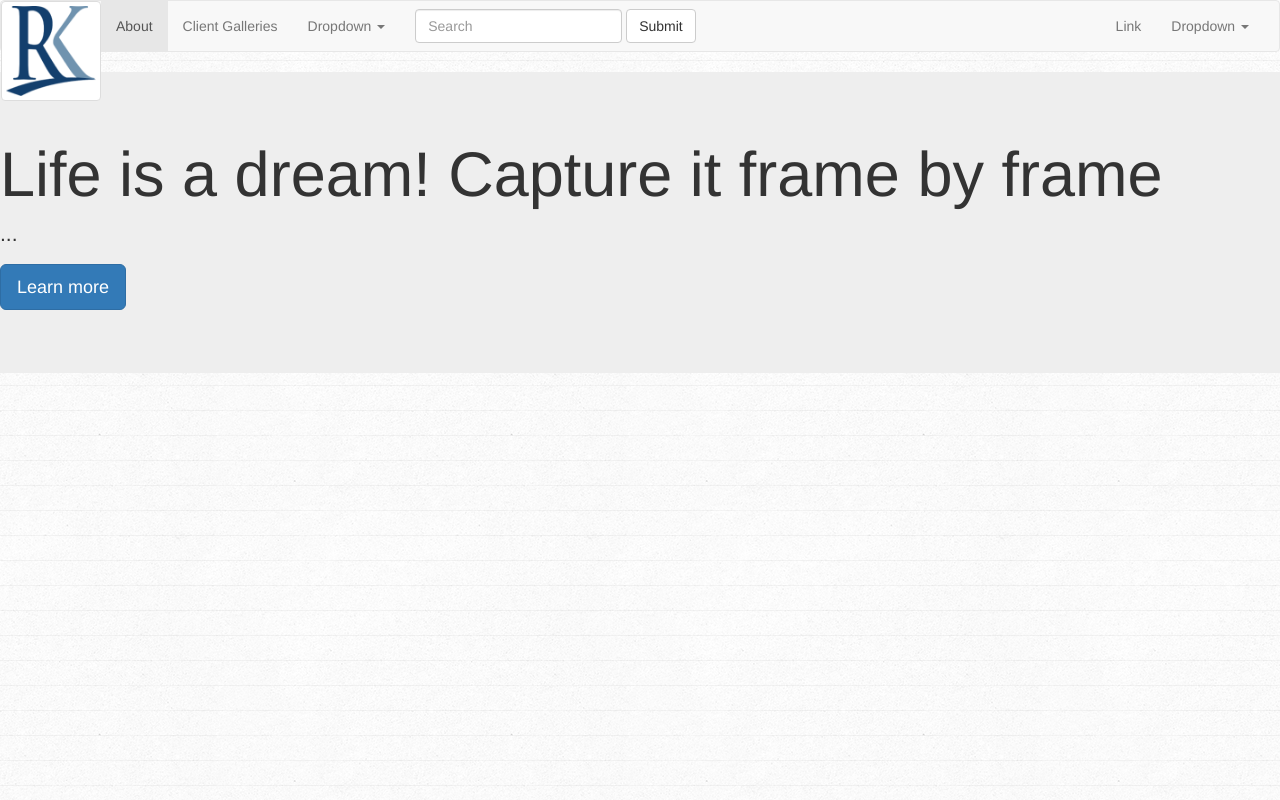
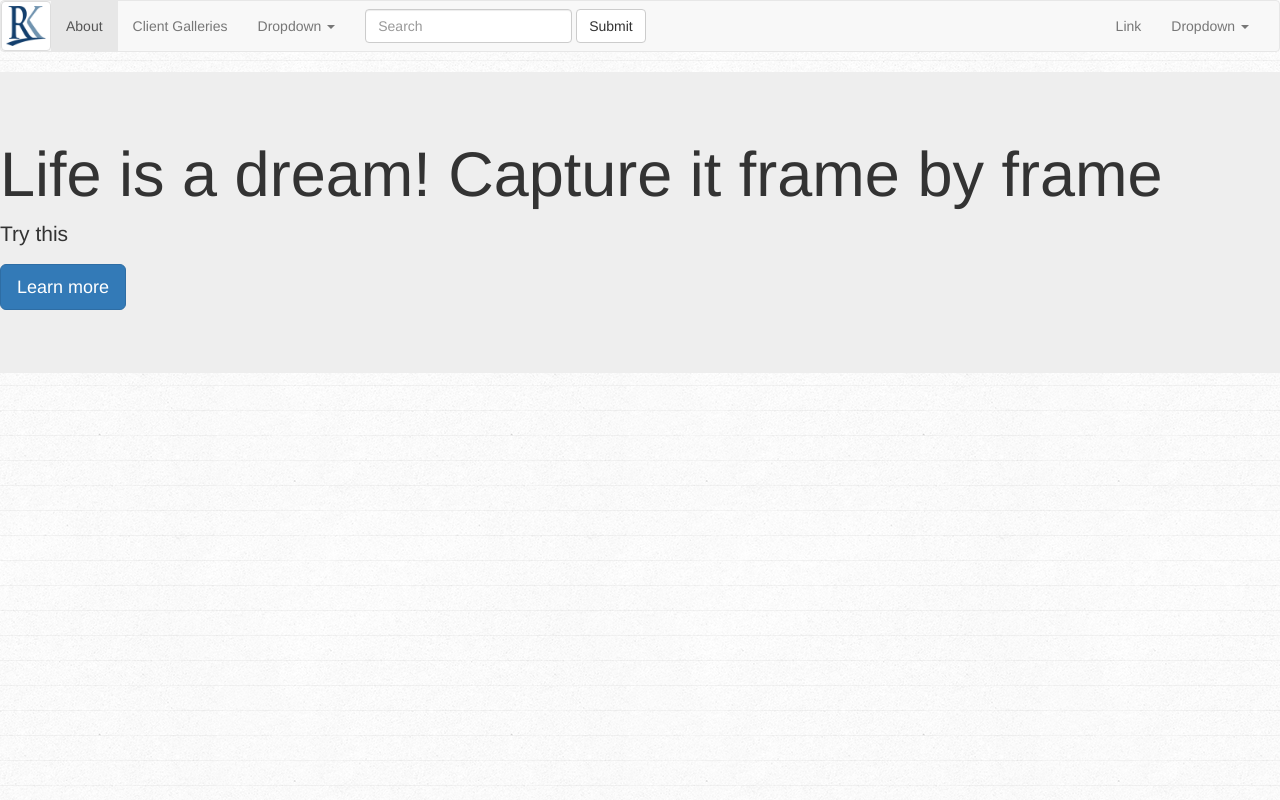
Before and after one commit to unnamkiran/unnamkiran.github.io, a plain HTML site: page index.html in a window 1280 px wide. Drawn offline with nearby package versions, Linux system fonts and the light colour scheme.

Commit message:
Fifth Commit

```diff
--- a/index.html
+++ b/index.html
@@ -65,7 +65,7 @@
 </nav>
 <div class="jumbotron">
   <h1>Life is a dream! Capture it frame by frame</h1>
-  <p>...</p>
+  <p>Try this</p>
   <p><a class="btn btn-primary btn-lg" href="#" role="button">Learn more</a></p>
 </div>
 </body>
--- a/style.css
+++ b/style.css
@@ -21,9 +21,9 @@ h4 {
   color: blue;
 }
 #logo {
-  height: 100px;
-  widht: 100px;
+  height: 50px;
+  widht: 50px;
   }
 .navbar-brand{
-  padding: 0px 0px
+  padding: 0px 0px 0px 0px
 }
```
